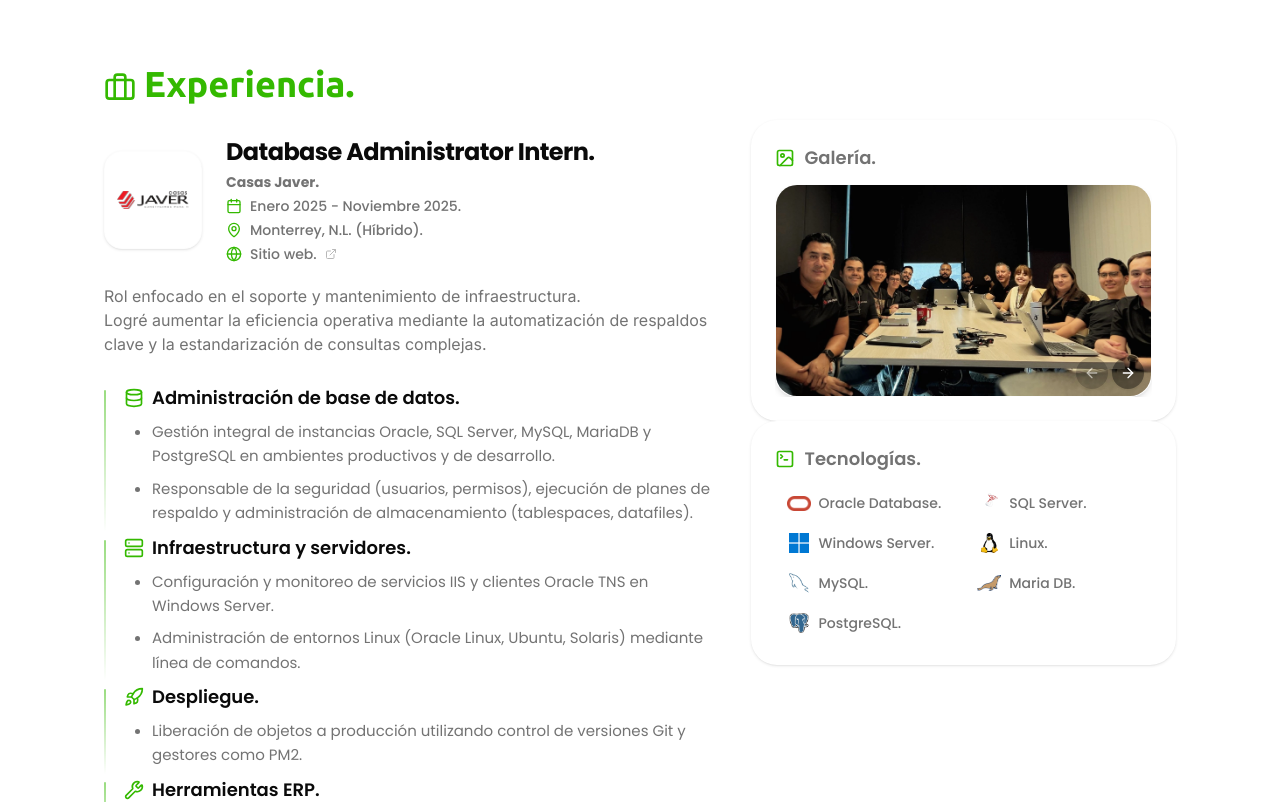
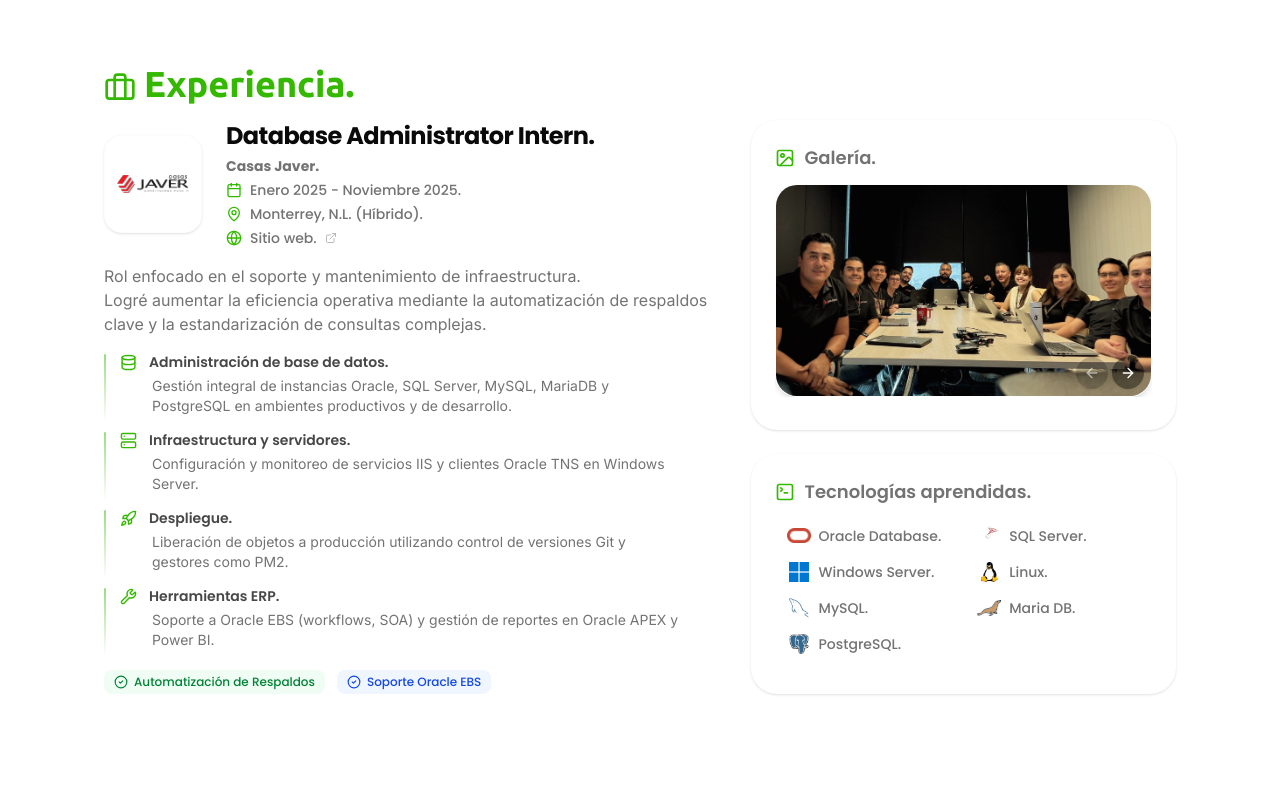
Before and after one commit to Angel-Diaz-H/portfolio-angel-diaz, a React (Vite) app: page / in a window 1280 px wide. Shown: the part 1540-2342 px from the top of the page. Built offline with nearby package versions, Linux system fonts and the light colour scheme.

Commit message:
Header experiencia - MVP

```diff
--- a/src/components/index.ts
+++ b/src/components/index.ts
@@ -3,8 +3,8 @@
 export { AppProyectos } from "@/components/sections/Proyectos/AppProyectos";
 export { AppRedesSociales } from "@/components/sections/Hero/AppRedesSociales";
 export { AppScrollTechnologies } from "@/components/sections/ScrollTechnologies/AppScrollTechnologies";
+export { BadgesExperience } from "./sections/Experiencia/BadgesExperience";
 export { BadgesTech } from "@/components/shared/BadgesTech";
-export { BadgesTechExperience } from "@/components/sections/Experiencia/BadgesTechExperience";
 export { BotonRedSocial } from "@/components/sections/Hero/BotonRedSocial";
 export { Capacitaciones } from "@/components/sections/Capacitaciones";
 export { CardCapacitacion } from "@/components/sections/Capacitaciones/CardCapacitacion";
@@ -20,6 +20,7 @@
 export { Hero } from "@/components/sections/Hero";
 export { ItemContacto } from "@/components/sections/Hero/ItemContacto";
 export { ItemsTech } from "@/components/shared/ItemsTech";
+export { ItemsTechExperience } from "./sections/Experiencia/ItemsTechExperience";
 export { LinkedinIcon } from "@/components/icons/LinkedinIcon";
 export { Main } from "@/components/sections/Main";
 export { MainLayout } from "@/components/layout/MainLayout";
--- /dev/null
+++ b/src/components/sections/Experiencia/BadgesExperience.tsx
@@ -0,0 +1,14 @@
+import { CheckCircle2 } from "lucide-react";
+
+export const BadgesExperience = () => {
+  return (
+    <div className="flex flex-wrap gap-3 pt-2">
+      <span className="inline-flex items-center gap-1.5 rounded-md bg-green-50 px-2.5 py-1 text-xs font-medium text-green-700 dark:bg-green-900/20 dark:text-green-400">
+        <CheckCircle2 className="h-3.5 w-3.5" /> Automatización de Respaldos
+      </span>
+      <span className="inline-flex items-center gap-1.5 rounded-md bg-blue-50 px-2.5 py-1 text-xs font-medium text-blue-700 dark:bg-blue-900/20 dark:text-blue-400">
+        <CheckCircle2 className="h-3.5 w-3.5" /> Soporte Oracle EBS
+      </span>
+    </div>
+  );
+};
--- a/src/components/sections/Experiencia/BadgesTechExperience.tsx
+++ /dev/null
@@ -1,16 +0,0 @@
-import { BadgesTech } from "@/components/index";
-
-const EXPERIENCE_ORDER = [3, 9, 10, 7, 12, 14, 5];
-
-export const BadgesTechExperience = () => {
-  return (
-    <div className="border-muted/20 bg-muted/5 flex w-full flex-col items-center justify-center border-y">
-      {/* <h4 className="text-muted-foreground mb-4 text-sm font-bold tracking-wider uppercase">
-        Stack Tecnológico Aplicado
-      </h4> */}
-      <div className="flex w-full max-w-5xl justify-center">
-        <BadgesTech order={EXPERIENCE_ORDER} variant="outline" />
-      </div>
-    </div>
-  );
-};
--- a/src/components/sections/Experiencia/ContentExperience.tsx
+++ b/src/components/sections/Experiencia/ContentExperience.tsx
@@ -1,65 +1,25 @@
 import {
   AppGallery,
-  // BadgesTech,
+  BadgesExperience,
   DetailsExperiences,
   HeaderExperience,
+  ItemsTechExperience,
 } from "@/components/index";
-import { CheckCircle2, TerminalSquare } from "lucide-react";
-// import { Card, CardContent } from "@/components/ui/card";
-import { ItemsTech } from "../../shared/ItemsTech";
-import { Card, CardContent } from "@/components/ui/card";
-
-const EXPERIENCE_ORDER = [3, 9, 10, 7, 12, 14, 5];
 
 export const ContentExperience = () => {
   return (
     <div className="grid grid-cols-1 gap-8 lg:grid-cols-[1.3fr_0.9fr]">
-      {/* COLUMNA IZQUIERDA: Header y Narrativa */}
-      <div className="flex flex-col gap-2">
+      {/* IZQUIERDA. */}
+      <div className="flex flex-col gap-3">
         <HeaderExperience />
-
-        {/* NARRATIVA UNIFICADA (Aquí solucionamos la saturación)
-            En lugar de 4 listas, usamos 2 párrafos bien redactados que cubren todo.
-          */}
-        <div className="space-y-4">
-          <DetailsExperiences />
-          {/* Pequeños highlights visuales si quieres resaltar algo específico */}
-          <div className="flex flex-wrap gap-3 pt-2">
-            <span className="inline-flex items-center gap-1.5 rounded-md bg-green-50 px-2.5 py-1 text-xs font-medium text-green-700 dark:bg-green-900/20 dark:text-green-400">
-              <CheckCircle2 className="h-3.5 w-3.5" /> Automatización de
-              Respaldos
-            </span>
-            <span className="inline-flex items-center gap-1.5 rounded-md bg-blue-50 px-2.5 py-1 text-xs font-medium text-blue-700 dark:bg-blue-900/20 dark:text-blue-400">
-              <CheckCircle2 className="h-3.5 w-3.5" /> Soporte Oracle EBS
-            </span>
-          </div>
-        </div>
+        <DetailsExperiences />
+        <BadgesExperience />
       </div>
 
-      {/* COLUMNA DERECHA: Galería */}
-      <div>
+      {/* DERECHA. */}
+      <div className="flex w-full flex-wrap gap-6">
         <AppGallery />
-
-        {/* <Card className="bg-background rounded-4xl border-none">
-          <CardContent className="space-y-5 p-6">
-            <p className="text-muted-foreground text-xs font-bold tracking-wider uppercase">
-              Tecnologías.
-            </p>
-            <BadgesTech order={EXPERIENCE_ORDER} variant="outline" />
-
-          </CardContent>
-        </Card> */}
-        <Card className="bg-background rounded-4xl border-none">
-          <CardContent>
-            <ItemsTech
-              Icon={TerminalSquare}
-              title="Tecnologías."
-              order={EXPERIENCE_ORDER}
-              classNameItems="gap-0 grid-cols-2"
-              classNameItem="py-1 m-0 border-0 "
-            />
-          </CardContent>
-        </Card>
+        <ItemsTechExperience />
       </div>
     </div>
   );
--- a/src/components/sections/Experiencia/DetailsExperiences.tsx
+++ b/src/components/sections/Experiencia/DetailsExperiences.tsx
@@ -7,7 +7,7 @@
     icon: Database,
     items: [
       "Gestión integral de instancias Oracle, SQL Server, MySQL, MariaDB y PostgreSQL en ambientes productivos y de desarrollo.",
-      "Responsable de la seguridad (usuarios, permisos), ejecución de planes de respaldo y administración de almacenamiento (tablespaces, datafiles).",
+      // "Responsable de la seguridad (usuarios, permisos), ejecución de planes de respaldo y administración de almacenamiento (tablespaces, datafiles).",
     ],
   },
   {
@@ -16,7 +16,7 @@
     icon: Server,
     items: [
       "Configuración y monitoreo de servicios IIS y clientes Oracle TNS en Windows Server.",
-      "Administración de entornos Linux (Oracle Linux, Ubuntu, Solaris) mediante línea de comandos.",
+      // "Administración de entornos Linux (Oracle Linux, Ubuntu, Solaris) mediante línea de comandos.",
     ],
   },
   {
@@ -39,25 +39,16 @@
 
 export const DetailsExperiences = () => {
   return (
-    <div className="flex flex-wrap gap-2">
+    <div className="flex flex-wrap gap-2.5">
       {EXPERIENCES_DATA.map(({ id, title, icon: Icon, items }) => (
-        <div key={id} className="relative pl-5">
+        <div key={id} className="relative pl-4">
           <span className="from-primary/50 absolute top-1.5 left-0 h-full w-0.5 rounded-full bg-linear-to-b to-transparent"></span>
-
-          <h4 className="text-foreground mb-2 flex items-center gap-2 text-lg font-semibold">
-            <Icon className="text-primary" size={20} /> {title}
+          <h4 className="text-foreground/75 my-1 flex items-center gap-3 text-sm font-semibold">
+            <Icon className="text-primary" size={17} /> {title}
           </h4>
-
-          <ul className="text-muted-foreground flex flex-col gap-2 text-[15px]">
-            {items.map((item, index) => (
-              <li
-                key={index}
-                className="ml-7 list-outside list-disc leading-relaxed"
-              >
-                {item}
-              </li>
-            ))}
-          </ul>
+          <p className="text-muted-foreground font-Inter mx-8 text-sm">
+            {items}
+          </p>
         </div>
       ))}
     </div>
--- a/src/components/sections/Experiencia/HeaderExperience.tsx
+++ b/src/components/sections/Experiencia/HeaderExperience.tsx
@@ -2,7 +2,7 @@
 
 export const HeaderExperience = () => {
   return (
-    <div className="mt-4 mb-5 flex flex-col gap-5">
+    <div className="flex flex-col gap-4">
       <div className="flex items-center gap-6">
         <div className="border-muted/20 relative shrink-0 rounded-2xl border bg-white p-3 shadow-sm">
           <img
@@ -47,10 +47,10 @@
       </div>
 
       <div>
-        <p className="font-Inter text-md text-muted-foreground">
+        <p className="font-Inter text-muted-foreground">
           Rol enfocado en el soporte y mantenimiento de infraestructura.
         </p>
-        <p className="font-Inter text-md text-muted-foreground">
+        <p className="font-Inter text-muted-foreground">
           Logré aumentar la eficiencia operativa mediante la automatización de
           respaldos clave y la estandarización de consultas complejas.
         </p>
```
